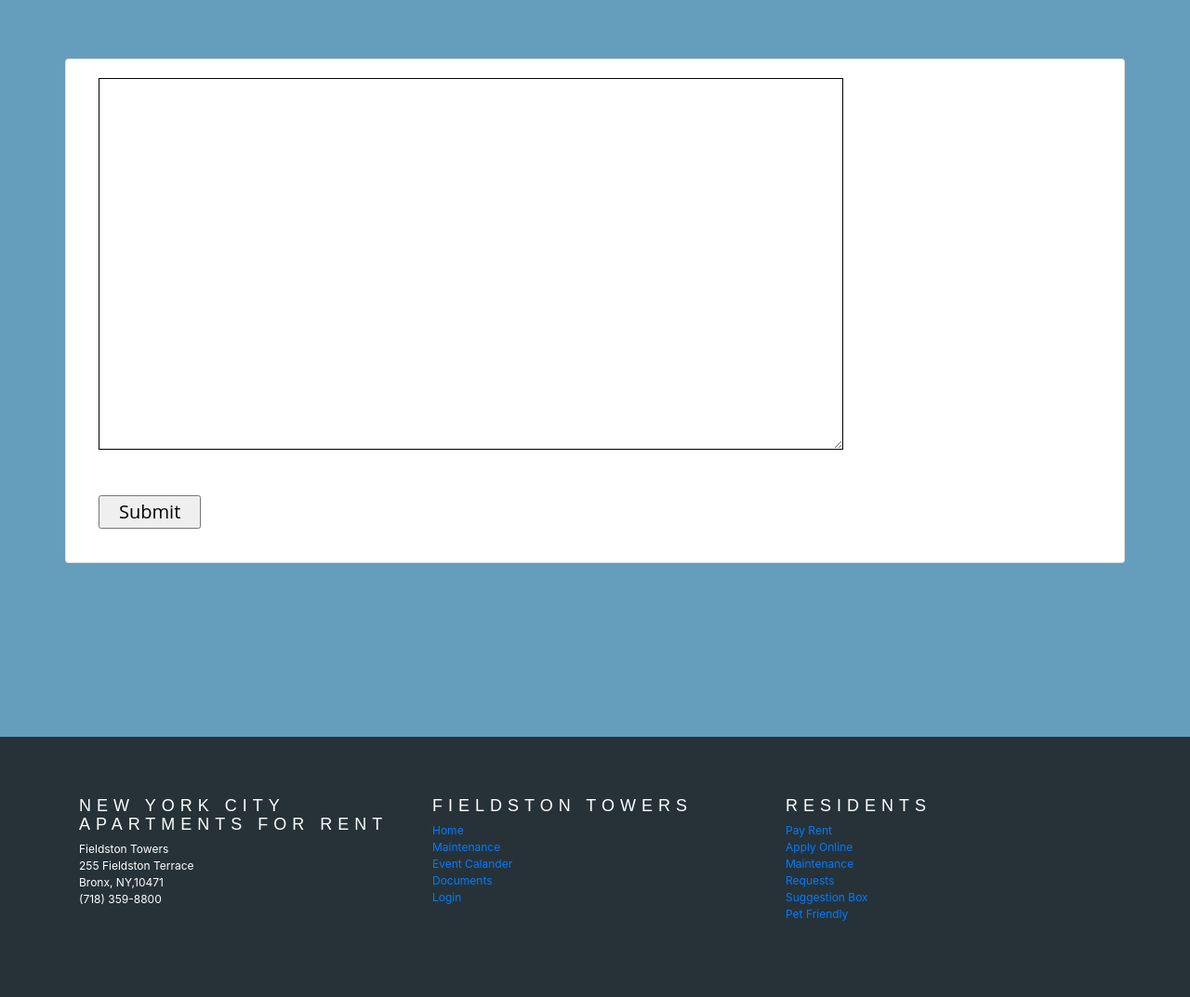
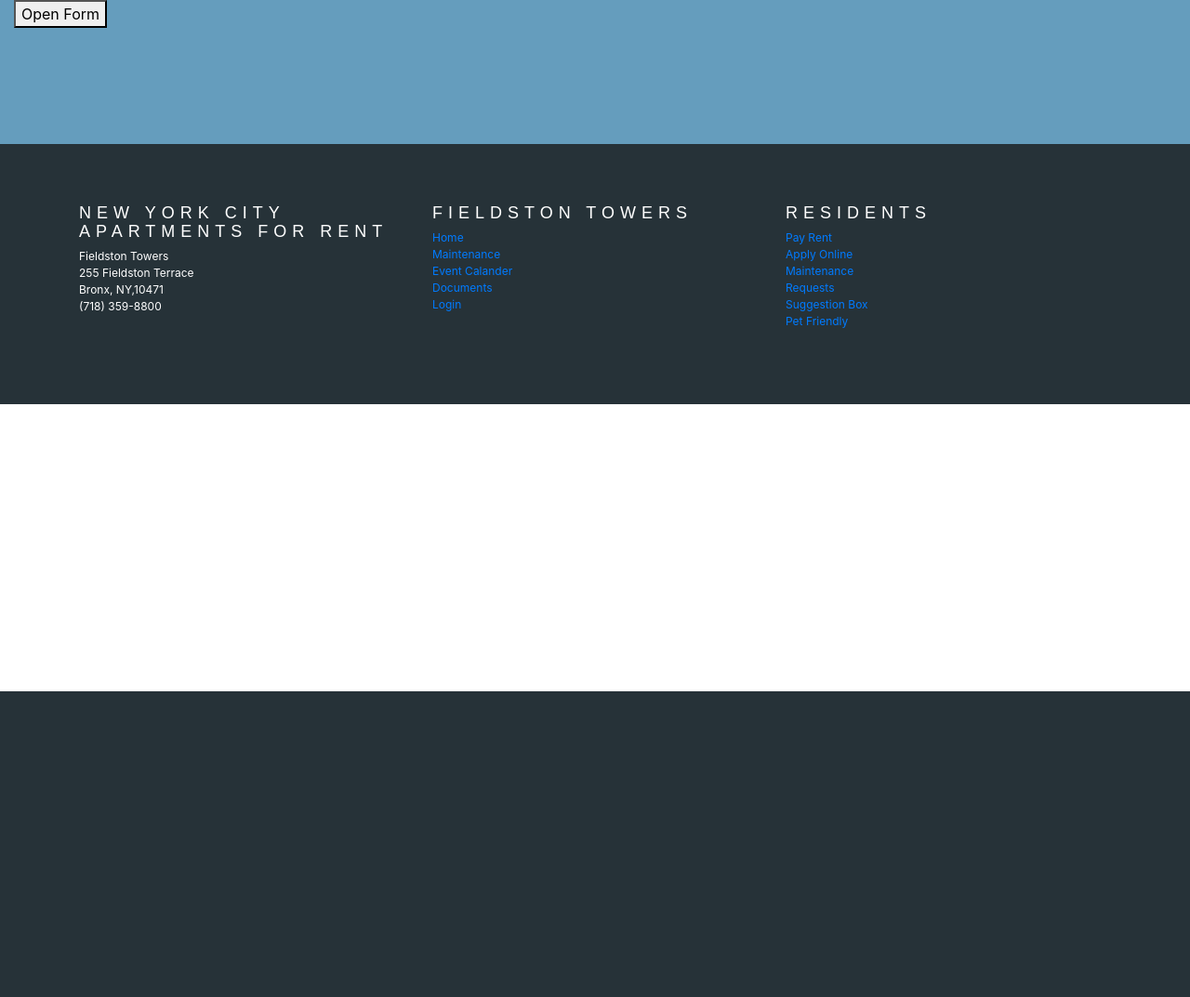
Before and after one commit to Niko2708/FieldstonTerrace, a Flask app: page /community_board in a window 1280 px wide. Shown: the part 56-1129 px from the top of the page at 93% size. After the commit the page ends 800 px from the top, so only its background shows below. Run offline with Flask 2, Linux system fonts and the light colour scheme; a user stored in the database is signed in; data that the repository does not hold is empty; some libraries are stand-ins or nearby versions.

Commit message:
Started working on the design for Community Board

```diff
--- a/app/forms.py
+++ b/app/forms.py
@@ -59,4 +59,4 @@
 
 class ComunnityBoardForm(FlaskForm):
     post = TextAreaField('Body:', validators=[DataRequired()])
-    submit = SubmitField('Submit')
+    submit = SubmitField('Post')
--- a/app/routes.py
+++ b/app/routes.py
@@ -78,7 +78,6 @@
     return render_template('event_form.html', form=form)
 
 @app.route('/community_board', methods=['GET', 'POST'])
-@login_required
 def community_board():
     form = ComunnityBoardForm()
     if form.validate_on_submit():
--- a/app/static/css/community.css
+++ b/app/static/css/community.css
@@ -0,0 +1,19 @@
+/* The popup form - hidden by default */
+.form-popup {
+  display: none;
+  position: relative;
+  left: 30px;
+  z-index: 0;
+  max-width: 500px;
+  border-radius: 8px;
+}
+
+.buttonStyle{
+  width: 90%;
+  border-radius: 8px;
+}
+
+.form-container {
+  max-width: 500px;
+  padding: 10px;
+}
--- a/app/templates/community.html
+++ b/app/templates/community.html
@@ -9,10 +9,14 @@
 
 {% block content %}
 <main class="container-fluid background-blue">
-    <section class="topSpace">
-        <form action="" method="post">
+
+    <button class="open-button" onclick="openForm()">Open Form</button>
+
+    <section class="topSpace form-popup" id="myForm">
+        <form action="" method="post" class="form-container">
             {{ form.hidden_tag() }}
-            <div class="card container">
+            <div class="card">
+                <h5>Create Post</h5>
                 <div class="card-body">
                     <p class="textStyles">{{ form.post(class='textArea') }}</p>
                     <p>{{ form.submit(class = 'buttonStyle') }}</p>
@@ -31,5 +35,13 @@
         {% endfor %}
     </section>
 
+    <script>
+        function openForm(){
+            document.getElementById("myForm").style.display = "block";
+        }
+        function closeForm() {
+            document.getElementById("myForm").style.display = "none";
+        }
+    </script>
 </main>
 {% endblock %}
```
